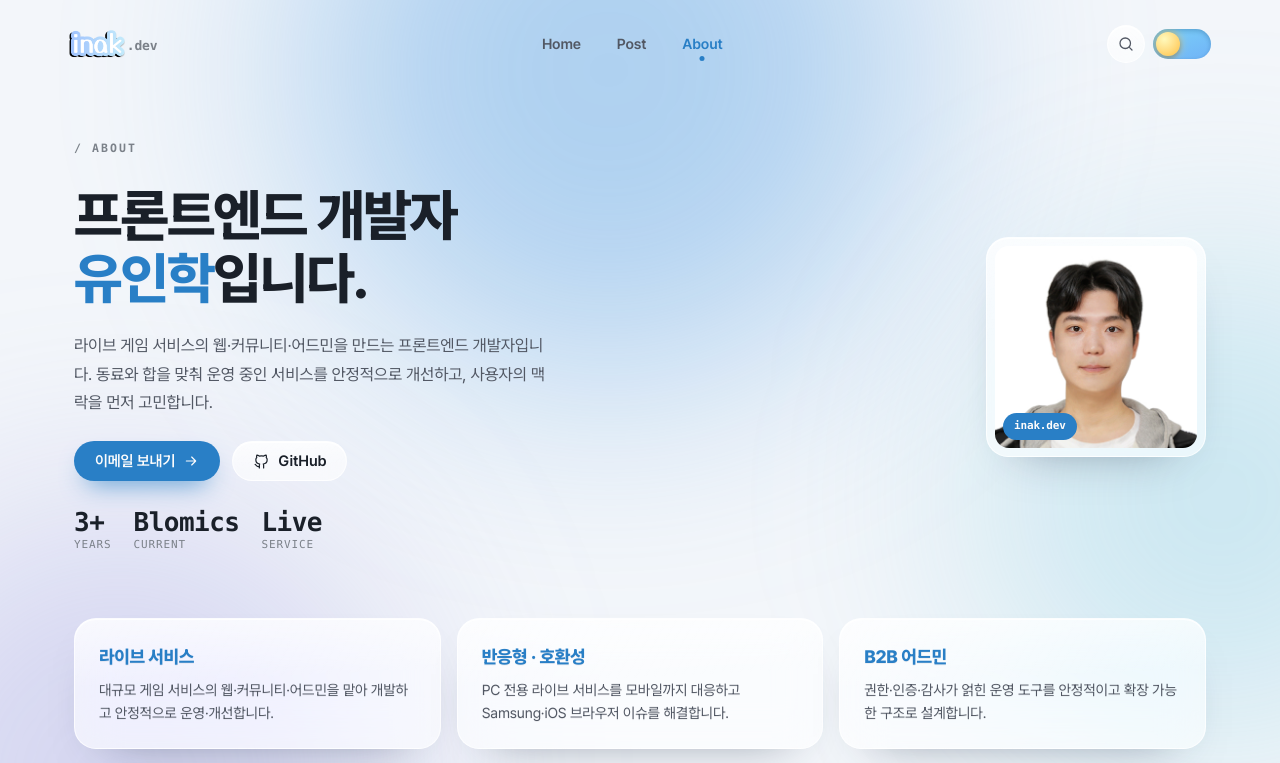
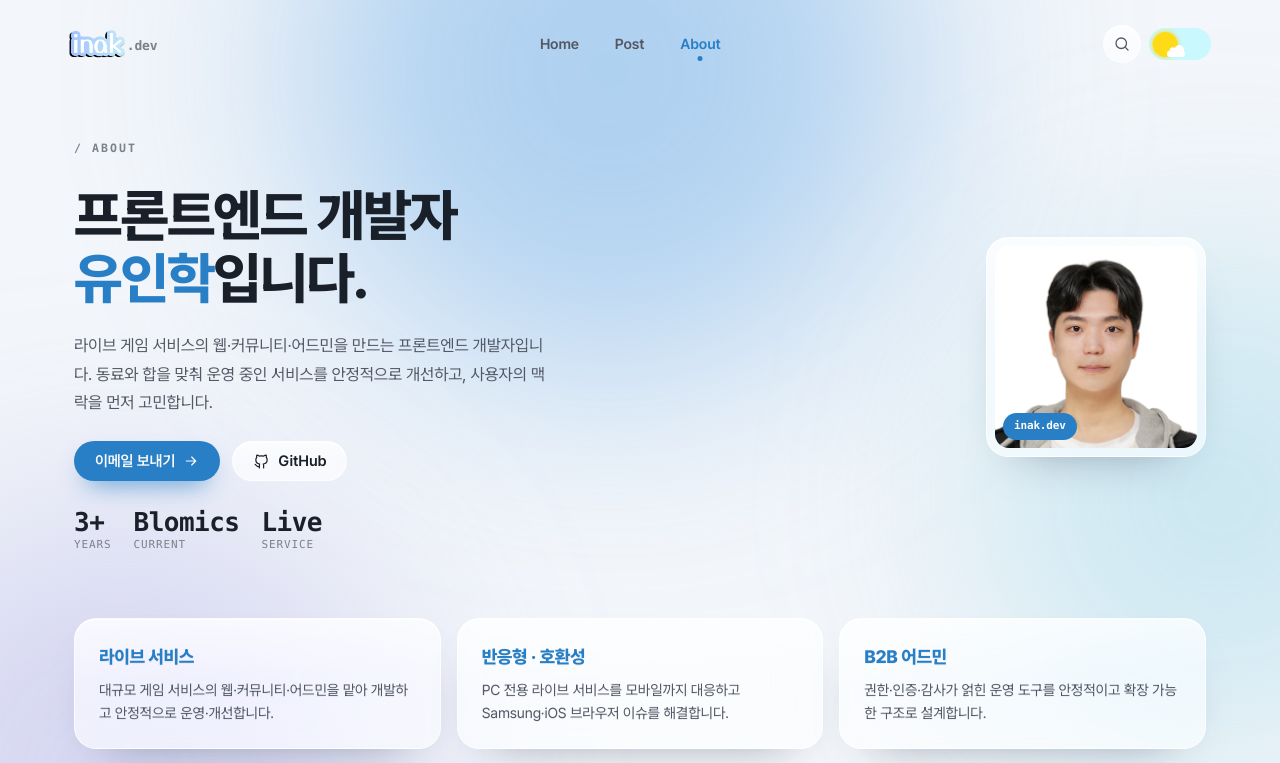
Before and after one commit to Yooinhak/inak-blog, a Next.js app: page /about in a window 1280 px wide. Shown: the top 763 px of the page. Built offline with nearby package versions, Linux system fonts and the light colour scheme.

Commit message:
feat. 다크모드 토글 이미지 기반 UI로 변경

```diff
--- a/src/components/DarkMode.tsx
+++ b/src/components/DarkMode.tsx
@@ -1,14 +1,11 @@
 'use client';
 
 import { useTheme } from 'next-themes';
+import Image from 'next/image';
 import { useEffect, useState } from 'react';
 
-/**
- * Sun/moon theme toggle — a real <button> (keyboard + screen reader accessible),
- * styled by the .theme-toggle design-system CSS in globals.css.
- */
-export default function DarkMode() {
-  const [mounted, setMounted] = useState(false);
+function DarkMode({}) {
+   const [mounted, setMounted] = useState(false);
   const { resolvedTheme, setTheme } = useTheme();
 
   useEffect(() => setMounted(true), []);
@@ -18,21 +15,32 @@ export default function DarkMode() {
   const isDark = mounted && resolvedTheme === 'dim';
 
   return (
-    <button
-      type="button"
-      className={`theme-toggle ${isDark ? 'is-dark' : ''}`}
+    <div
+      className={`w-[_62px_] h-8 rounded-3xl cursor-pointer relative transition-all ease-in-out duration-500 overflow-hidden ${isDark ? `bg-[#6148de]` : `bg-[#c9f8ff]`}`}
       onClick={() => setTheme(isDark ? 'nord' : 'dim')}
-      aria-label={isDark ? '라이트 모드로 전환' : '다크 모드로 전환'}
-      title={isDark ? '라이트 모드' : '다크 모드'}
     >
-      <span className="tt-track">
-        <span className="tt-stars" />
-        <span className="tt-knob">
-          <span className="tt-crater c1" />
-          <span className="tt-crater c2" />
-          <span className="tt-crater c3" />
-        </span>
-      </span>
-    </button>
+      <Image
+        src={'/images/clouds.svg'}
+        width={18}
+        height={12}
+        alt={'clouds'}
+        className={`absolute top-[17px] z-[2] transition-transform ${isDark ? `translate-x-[-30.34px]` : `translate-x-[18px] `}`}
+      />
+      <Image
+        src={'/images/stars.svg'}
+        width={26}
+        height={0}
+        alt={'clouds'}
+        className={`absolute top-[3.5px] left-2 z-[3] transition-transform ${isDark ? `translate-y-1` : `translate-y-[40px]`}`}
+      />
+      <div
+        className={`absolute w-[21px] h-[21px] top-[5.5px] rounded-full transition-all ${isDark ? `z-[2] bg-[#6148de] translate-x-[30.34px]` : `z-0 translate-x-[5.66px]`}`}
+      />
+      <div
+        className={`absolute w-[25px] h-[25px] top-[3.5px] transition-transform rounded-full ${isDark ? `bg-[#fff] translate-x-[33.34px]` : `bg-[#ffda16] shadow-[0px_0px_5px_#ffda16] translate-x-[3.66px]`}`}
+      />
+    </div>
   );
 }
+
+export default DarkMode;
```
